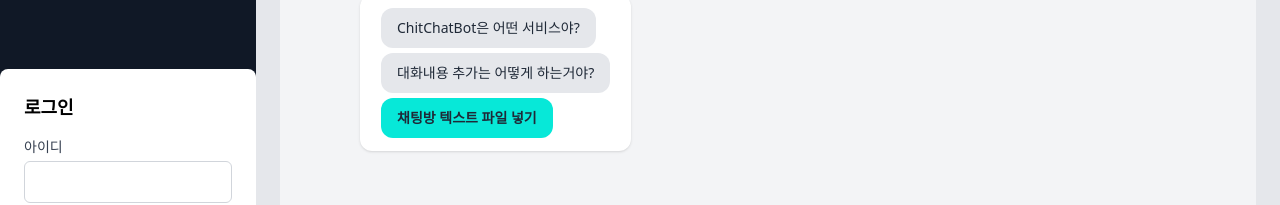
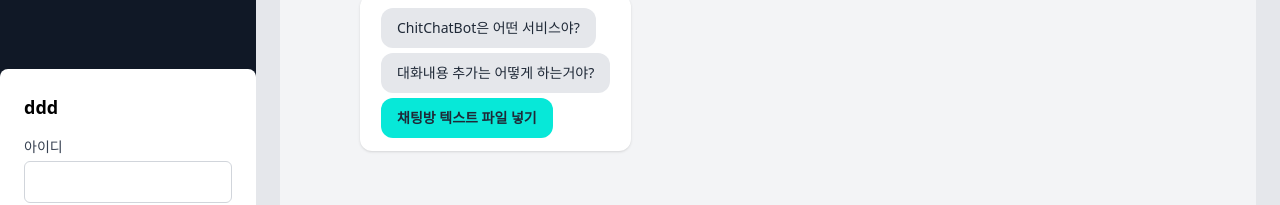
Before and after one commit to chitchatbot/bedrock, a Next.js app in the folder frontend/: page / in a window 1280 px wide. Both pictures are taken after a click on the button "로그인". Shown: the part 181-386 px from the top of the page. Built offline with nearby package versions, Linux system fonts and the light colour scheme.

Commit message:
Update Navigation.jsx
ddd

```diff
--- a/frontend/components/Navigation.jsx
+++ b/frontend/components/Navigation.jsx
@@ -44,7 +44,7 @@
             {isLoginPopupOpen && (
                 <div className="fixed top-0 left-0 flex justify-center items-center w-full h-full bg-gray-900 bg-opacity-50">
                     <div className="bg-white p-6 rounded-lg">
-                        <h2 className="text-lg font-semibold mb-4">로그인</h2>
+                        <h2 className="text-lg font-semibold mb-4">ddd</h2>
                         <form onSubmit={handleLogin} >
                             <div className="mb-4">
                                 <label htmlFor="username" className="block text-sm font-medium text-gray-700">아이디</label>
```
